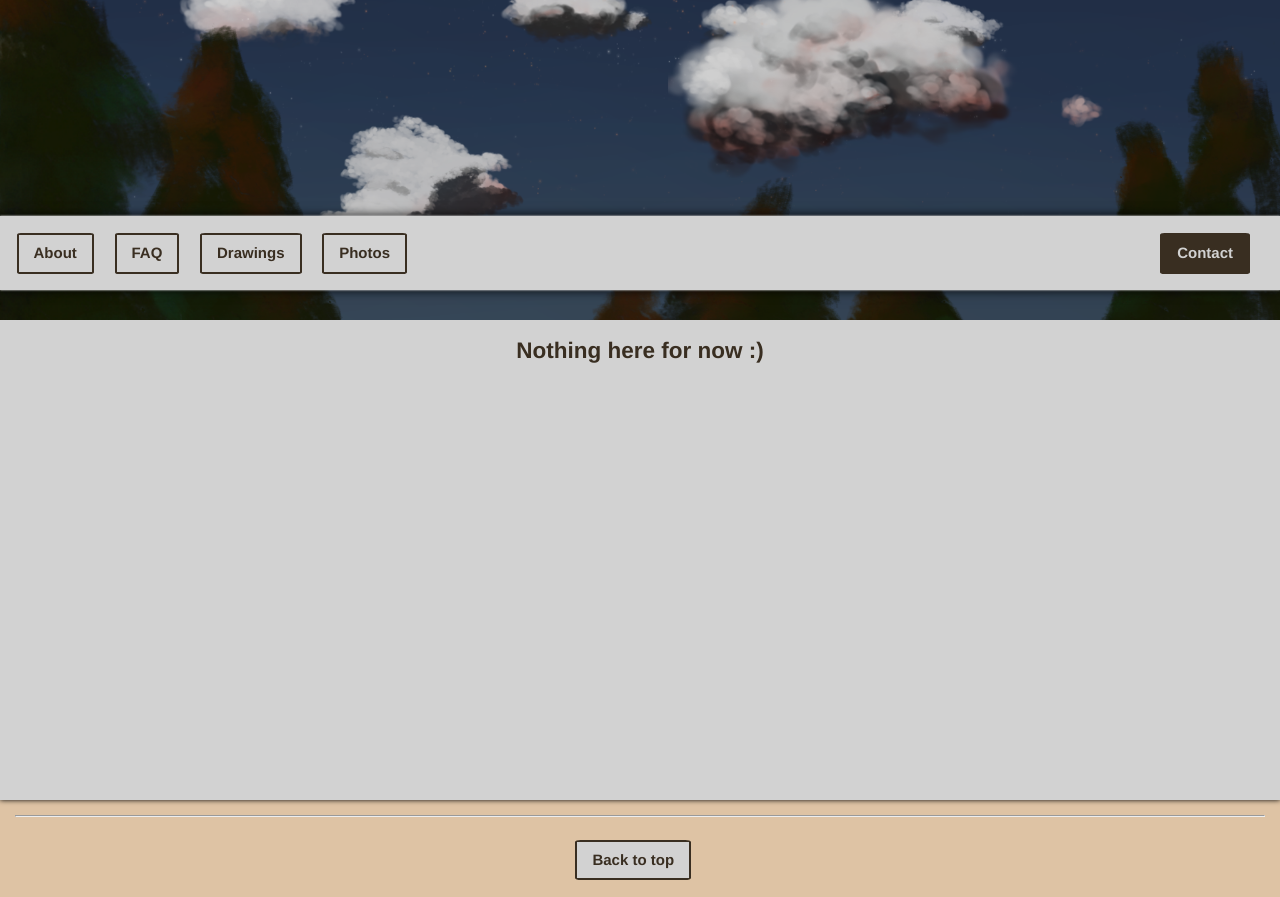
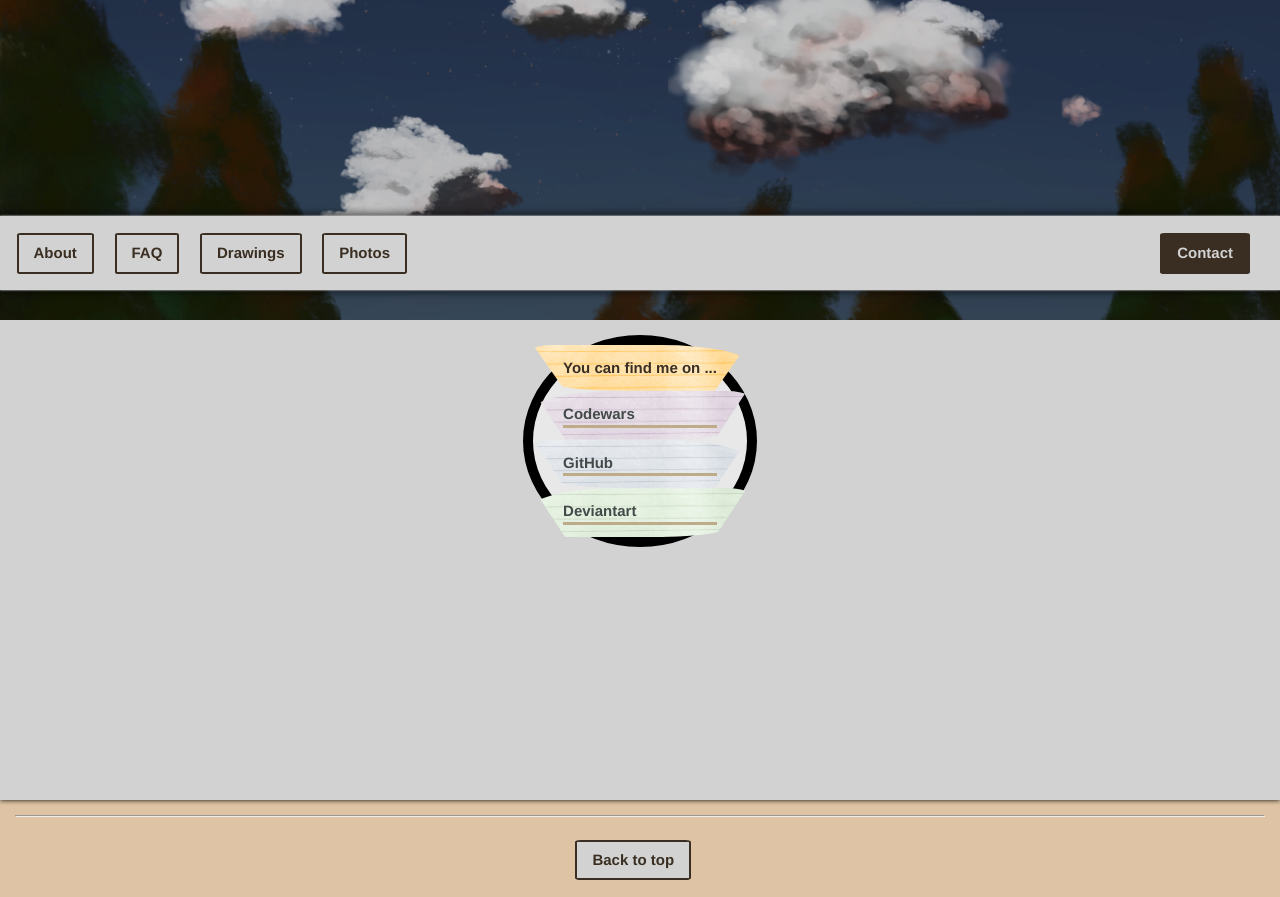
Before and after one commit to KartoffelCheetah/personal-website-001, a Flask app: page /contact in a window 1280 px wide. Run offline with Flask 2, Linux system fonts and the light colour scheme; style sheets or scripts are compiled from the project's sources.

Commit message:
Contact feature made available. Thought it requires more testing. It has browser compatibility issues for now.

```diff
--- a/package.json
+++ b/package.json
@@ -1,11 +1,11 @@
 {
   "name": "personal-website-001",
-  "version": "1.0.1",
+  "version": "1.1.1",
   "description": "Application for the development of my website.",
   "main": "index.js",
   "scripts": {
     "test": "echo \"Error: no test specified\" && exit 1",
-    "styl": "./node_modules/.bin/stylus -w ./static/css/master.styl -o ./static/css/master.css"
+    "styl": "./node_modules/.bin/stylus -w ./static/css/master.styl -o ./static/css/master.css ./static/css/contact.styl -o ./static/css/contact.css"
   },
   "keywords": [
     "personal", "website", "site", "001"
--- /dev/null
+++ b/static/css/contact.css
@@ -0,0 +1,56 @@
+/*Contact.styl*/
+#a {
+  background-image: linear-gradient(to right, #ffa500 100%, #ffa500 100%), url("../img/notebook-paper-texture.jpg");
+}
+#b {
+  background-image: linear-gradient(to right, #ee82ee 100%, #ee82ee 100%), url("../img/notebook-paper-texture.jpg");
+}
+#c {
+  background-image: linear-gradient(to right, #669fe2 100%, #669fe2 100%), url("../img/notebook-paper-texture.jpg");
+}
+#d {
+  background-image: linear-gradient(to right, #69ad50 100%, #69ad50 100%), url("../img/notebook-paper-texture.jpg");
+}
+main {
+  display: flex;
+  justify-content: center;
+  align-items: flex-start;
+}
+.wheel {
+  border: 10px solid #000;
+  background-color: rgba(255,255,255,0.5);
+  border-radius: 50%;
+  display: inline-flex;
+  flex-direction: column;
+  padding: 0 0.8rem;
+}
+.wheel-segment {
+  padding: 0.8rem 2rem;
+  display: flex;
+  justify-content: center;
+  align-items: center;
+  border-radius: 40% 10%;
+  font-weight: bold;
+  background-size: cover;
+  background-blend-mode: color;
+  filter: grayscale(80%);
+}
+.wheel-segment div {
+  border-bottom: 3px solid #ffa500;
+  width: 100%;
+}
+.wheel-segment:hover,
+#a {
+  filter: grayscale(0%);
+}
+.wheel-segment:nth-child(2n+1) {
+  border-radius: 10% 40%;
+}
+@supports (clip-path: polygon(0 0, 15% 100%, 85% 100%, 100% 0%)) {
+  .wheel-segment {
+    clip-path: polygon(0 0, 15% 100%, 85% 100%, 100% 0%);
+  }
+  .wheel {
+    padding: 0;
+  }
+}
--- /dev/null
+++ b/static/css/contact.styl
@@ -0,0 +1,52 @@
+/*Contact.styl*/
+// notebook-paper-texture.jpg is in public domain
+// http://www.photos-public-domain.com/2010/12/31/notebook-paper-texture/
+#a
+    background-image: linear-gradient(to right, orange 100%, orange 100%), url("../img/notebook-paper-texture.jpg");
+#b
+    background-image: linear-gradient(to right, violet 100%, violet 100%), url("../img/notebook-paper-texture.jpg");
+
+#c
+    background-image: linear-gradient(to right, rgb(102, 159, 226) 100%, rgb(102, 159, 226) 100%), url("../img/notebook-paper-texture.jpg");
+
+#d
+    background-image: linear-gradient(to right, rgb(105, 173, 80) 100%, rgb(105, 173, 80) 100%), url("../img/notebook-paper-texture.jpg");
+
+main
+    display: flex
+    justify-content: center;
+    align-items: flex-start;
+.wheel
+    border: 10px solid black
+    background-color: hsla(360, 100%, 100%, 0.5)
+    border-radius: 50%
+    display: inline-flex
+    flex-direction: column
+    padding: 0 .8rem
+
+.wheel-segment
+    padding: .8rem 2rem
+    display: flex
+    justify-content: center
+    align-items: center
+    border-radius: 40% 10%
+    font-weight: bold
+    background-size: cover
+    background-blend-mode: color;
+    filter: grayscale(80%)
+    div
+        border-bottom: 3px solid orange;
+        width: 100%
+
+.wheel-segment:hover,
+#a
+    filter: grayscale(0%)
+
+.wheel-segment:nth-child(2n+1)
+    border-radius: 10% 40%
+
+@supports (clip-path: polygon(0 0, 15% 100%, 85% 100%, 100% 0%))
+    .wheel-segment
+        clip-path: polygon(0 0, 15% 100%, 85% 100%, 100% 0%)
+    .wheel
+        padding: 0
--- a/templates/contact.html.j2
+++ b/templates/contact.html.j2
@@ -1,12 +1,29 @@
 {% extends "layout.html.j2"%}
 {%block TITLE%}
- 	Contact {{super()}}
+	Contact {{super()}}
 {%endblock%}
+{% block STYLE %}
+    <link rel="stylesheet" href="{{staticPATH}}css/contact.css">
+{% endblock %}
 {%block MAIN%}
-	<!-- <address>
-        myaddress here
-    </address> -->
-    <div class="text-centered">
-        <h2>Nothing here for now :)</h2>
-    </div>
+<div class="wheel">
+		<div id="a" class="wheel-segment">
+			    You can find me on ...
+		</div>
+		<a id="b" class="wheel-segment" target="_blank" href="https://www.codewars.com/users/Reimar">
+			<div class="">
+				Codewars
+			</div>
+		</a>
+		<a id="c" class="wheel-segment" target="_blank" href="https://github.com/KartoffelCheetah">
+			<div class="">
+				GitHub
+			</div>
+		</a>
+		<a id="d" class="wheel-segment" target="_blank" href="https://kartoffelcheetah.deviantart.com/">
+			<div class="">
+				Deviantart
+			</div>
+		</a>
+	</div>
 {%endblock%}
--- a/templates/layout.html.j2
+++ b/templates/layout.html.j2
@@ -23,6 +23,8 @@
 		<!-- style -->
 		<link rel="stylesheet" href="{{staticPATH}}fonts/peppercarrot_fonts/Web-ComicSpice/stylesheet.css">
 		<link rel="stylesheet" href="{{staticPATH}}css/master.css">
+		{%block STYLE%}
+		{%endblock%}
 		<!-- srcipt -->
 		<script src="{{staticPATH}}js/jquery-3.2.1.min.js"></script>
 		<script src="{{staticPATH}}js/layout.js"></script>
```
Also changed, not shown: static/img/notebook-paper-texture.jpg (added).
